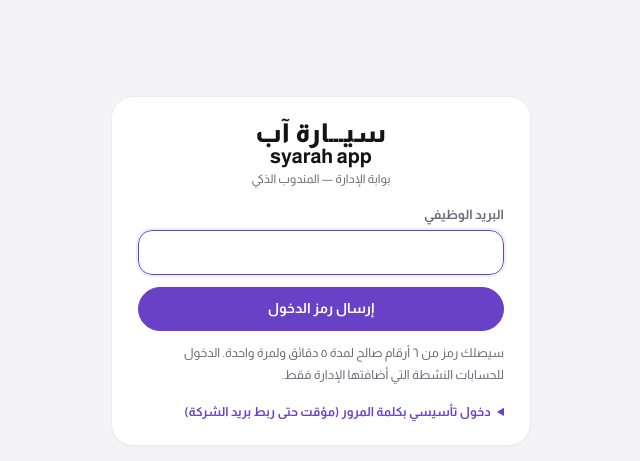
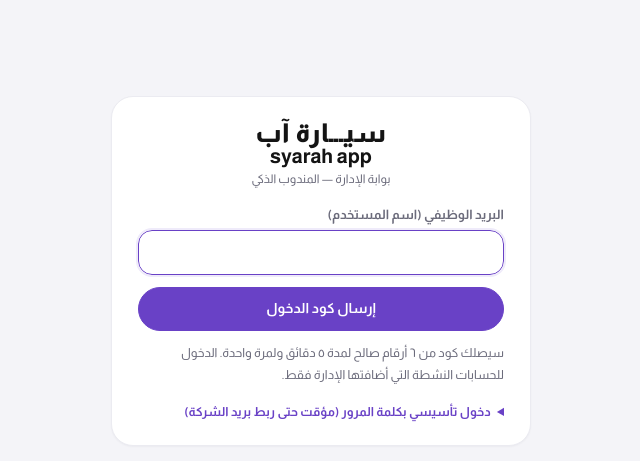
Before and after one commit to SyarahAppSa/AI-Sales-Agent, a FastAPI app: page /admin/login in a window 1280 px wide. Shown: the top 461 px of the page, without its empty margins (319-959 px from the left). Run offline with FastAPI, Linux system fonts and the light colour scheme.

Commit message:
الدخول: البريد اسم المستخدم، تحقق صريح من التسجيل والتفعيل، وتسمية «كود الدخول»
Co-Authored-By: Claude Opus 5.5 <noreply@anthropic.com>
Claude-Session: https://claude.ai/code/session_019G6pJzUSU4Z8Ekhc6SKmDc

```diff
--- a/mandoob/auth.py
+++ b/mandoob/auth.py
@@ -84,6 +84,20 @@ class OTPError(Exception):
     pass
 
 
+def account_problem(s, email: str, portal: str) -> str | None:
+    """يتحقق أن البريد (اسم المستخدم) مسجّل ومفعّل ولهذه البوابة. يعيد رسالة المشكلة أو None."""
+    email = (email or "").strip().lower()
+    user = s.scalar(select(User).where(User.email == email))
+    if user is None:
+        return "هذا البريد غير مسجّل في المنصة. تواصل مع الإدارة لإضافتك."
+    if not user.active:
+        return "هذا الحساب موقوف. تواصل مع الإدارة."
+    if portal_of(user) != portal:
+        return ("هذا البريد لحساب إدارة — ادخل من بوابة الإدارة." if portal == "staff"
+                else "هذا البريد لحساب موظف — ادخل من بوابة الموظفين.")
+    return None
+
+
 def request_code(s, email: str, portal: str, ip_hash: str | None = None) -> tuple[User | None, str | None]:
     """يُنشئ رمزًا جديدًا (ويلغي السابق). يعيد (المستخدم، الرمز) أو (None، None) إن لم يكن الحساب مؤهلًا.
     الواجهة تعرض رسالة عامة واحدة في الحالتين حتى لا يُكشف وجود الحساب."""
@@ -146,13 +160,13 @@ def send_code_email(s, user: User, code: str, portal: str) -> bool:
     if acct is None:
         return False
     link = settings.public_base_url.rstrip("/") + ("/admin/login" if portal == "admin" else "/portal/login")
-    text = (f"مرحبًا {user.name}،\n\nرمز الدخول إلى {'بوابة الإدارة' if portal == 'admin' else 'بوابة الموظفين'} "
+    text = (f"مرحبًا {user.name}،\n\nكود الدخول إلى {'بوابة الإدارة' if portal == 'admin' else 'بوابة الموظفين'} "
             f"في مندوب سيارة آب الذكي:\n\n{code}\n\nصالح لمدة ٥ دقائق ولمرة واحدة. إن لم تطلبه فتجاهل هذه الرسالة.\n{link}")
-    html = (f"<div dir='rtl' style='font-family:Tahoma'><p>مرحبًا {user.name}،</p><p>رمز الدخول:</p>"
+    html = (f"<div dir='rtl' style='font-family:Tahoma'><p>مرحبًا {user.name}،</p><p>كود الدخول:</p>"
             f"<p style='font-size:28px;font-weight:bold;letter-spacing:6px'>{code}</p>"
             "<p>صالح لمدة ٥ دقائق ولمرة واحدة. إن لم تطلبه فتجاهل هذه الرسالة.</p></div>")
     res = get_provider(acct).send(OutgoingEmail(acct.sender_address, "مندوب سيارة آب الذكي", user.email,
-                                                f"رمز الدخول: {code}", text, html))
+                                                f"كود الدخول: {code}", text, html))
     return bool(res and res.accepted)
 
 
@@ -165,7 +179,7 @@ def send_invite_email(s, user: User) -> bool:
         return False
     link = settings.public_base_url.rstrip("/") + "/portal/login"
     text = (f"مرحبًا {user.name}،\n\nأُضيف حسابك إلى بوابة الموظفين في «مندوب سيارة آب الذكي».\n"
-            f"ادخل من الرابط التالي ببريدك الوظيفي، وسيصلك رمز دخول على هذا البريد:\n{link}")
+            f"ادخل من الرابط التالي ببريدك الوظيفي، وسيصلك كود دخول على هذا البريد — بلا كلمة مرور:\n{link}")
     html = (f"<div dir='rtl' style='font-family:Tahoma'><p>مرحبًا {user.name}،</p><p>أُضيف حسابك إلى بوابة الموظفين في "
             f"«مندوب سيارة آب الذكي».</p><p><a href='{link}'>الدخول إلى البوابة</a></p>"
             "<p>ادخل ببريدك الوظيفي، وسيصلك رمز دخول على هذا البريد.</p></div>")
--- a/mandoob/web/app.py
+++ b/mandoob/web/app.py
@@ -197,7 +197,11 @@ def staff_login_page(request: Request, s=Depends(get_db)):
 
 
 def _request_code(request: Request, portal: str, email: str, s):
-    from ..auth import OTPError, request_code, send_code_email
+    from ..auth import OTPError, account_problem, request_code, send_code_email
+    problem = account_problem(s, email, portal)
+    if problem:
+        flash(request, problem, "err")
+        return
     try:
         user, code = request_code(s, email, portal, _ip(request))
     except OTPError as e:
@@ -206,10 +210,10 @@ def _request_code(request: Request, portal: str, email: str, s):
     if user is not None and not send_code_email(s, user, code, portal):
         log.error("login code email failed for user %s", user.id)
         s.rollback()
-        flash(request, "تعذر إرسال الرمز لأن بريد الشركة غير مربوط بالمنصة. تواصل مع الإدارة.", "err")
+        flash(request, "تعذر إرسال الكود لأن بريد الشركة غير مربوط بالمنصة بعد. تواصل مع الإدارة.", "err")
         return
     request.session[f"otp_{portal}"] = email.strip().lower()
-    flash(request, "إذا كان البريد مسجلًا ونشطًا فسيصله رمز من ٦ أرقام صالح لمدة ٥ دقائق.")
+    flash(request, "أُرسل كود الدخول إلى بريدك. صالح لمدة ٥ دقائق ولمرة واحدة.")
 
 
 def _verify_code(request: Request, portal: str, code: str, s):
--- a/mandoob/web/templates/otp_login.html
+++ b/mandoob/web/templates/otp_login.html
@@ -5,18 +5,18 @@
   <span class="tag">{{ 'بوابة الإدارة' if portal == 'admin' else 'بوابة الموظفين' }} — المندوب الذكي</span></div>
   {% if not step %}
   <form method="post" action="{{ base }}/request">
-    <div class="field"><label>البريد الوظيفي</label><input name="email" type="email" required autofocus class="ltr" style="text-align:left" autocomplete="email"></div>
-    <button class="btn p" style="width:100%">إرسال رمز الدخول</button>
+    <div class="field"><label>البريد الوظيفي (اسم المستخدم)</label><input name="email" type="email" required autofocus class="ltr" style="text-align:left" autocomplete="email"></div>
+    <button class="btn p" style="width:100%">إرسال كود الدخول</button>
   </form>
-  <p class="small muted" style="margin-top:12px">سيصلك رمز من ٦ أرقام صالح لمدة ٥ دقائق ولمرة واحدة. الدخول للحسابات النشطة التي أضافتها الإدارة فقط.</p>
+  <p class="small muted" style="margin-top:12px">سيصلك كود من ٦ أرقام صالح لمدة ٥ دقائق ولمرة واحدة. الدخول للحسابات النشطة التي أضافتها الإدارة فقط.</p>
   {% else %}
-  <p class="small">أُرسل الرمز إلى <b class="ltr">{{ step }}</b> إن كان مسجلًا ونشطًا.</p>
+  <p class="small">أُرسل الكود إلى <b class="ltr">{{ step }}</b>. افتح بريدك وأدخله هنا.</p>
   <form method="post" action="{{ base }}/verify">
-    <div class="field"><label>رمز الدخول</label><input name="code" inputmode="numeric" autocomplete="one-time-code" pattern="[0-9٠-٩ ]{6,8}" maxlength="8" required autofocus class="ltr" style="text-align:center;font-size:24px;letter-spacing:8px"></div>
+    <div class="field"><label>كود الدخول</label><input name="code" inputmode="numeric" autocomplete="one-time-code" pattern="[0-9٠-٩ ]{6,8}" maxlength="8" required autofocus class="ltr" style="text-align:center;font-size:24px;letter-spacing:8px"></div>
     <button class="btn p" style="width:100%">دخول</button>
   </form>
   <div class="row" style="margin-top:12px;justify-content:space-between">
-    <form method="post" action="{{ base }}/request"><input type="hidden" name="email" value="{{ step }}"><button class="btn sm">إرسال رمز جديد</button></form>
+    <form method="post" action="{{ base }}/request"><input type="hidden" name="email" value="{{ step }}"><button class="btn sm">إرسال كود جديد</button></form>
     <form method="post" action="{{ base }}/restart"><button class="btn sm">تغيير البريد</button></form>
   </div>
   {% endif %}
@@ -26,7 +26,7 @@
     <div class="field"><input name="email" type="email" placeholder="البريد" class="ltr" required></div>
     <div class="field"><input name="password" type="password" placeholder="كلمة المرور" required></div>
     <button class="btn" style="width:100%">دخول</button>
-    <p class="small muted">يُعطَّل تلقائيًا فور ربط بريد الشركة من «ربط بريد الشركة»، ويصبح الدخول برمز البريد فقط.</p>
+    <p class="small muted">يُعطَّل تلقائيًا فور ربط بريد الشركة من «ربط بريد الشركة»، ويصبح الدخول بكود البريد فقط.</p>
   </form></details>
   {% endif %}
 </div>
```
Also changed, not shown: tests/helpers.py (+1 -1 lines), tests/test_portals.py (+14 -0 lines), README.md, 2 other files.
